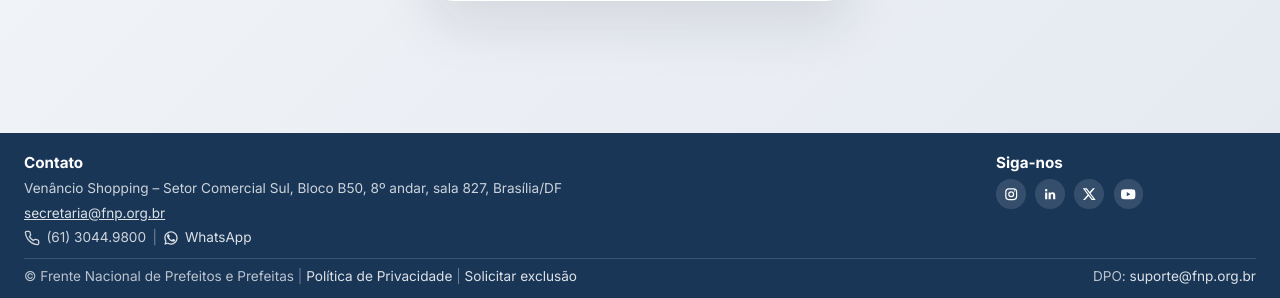
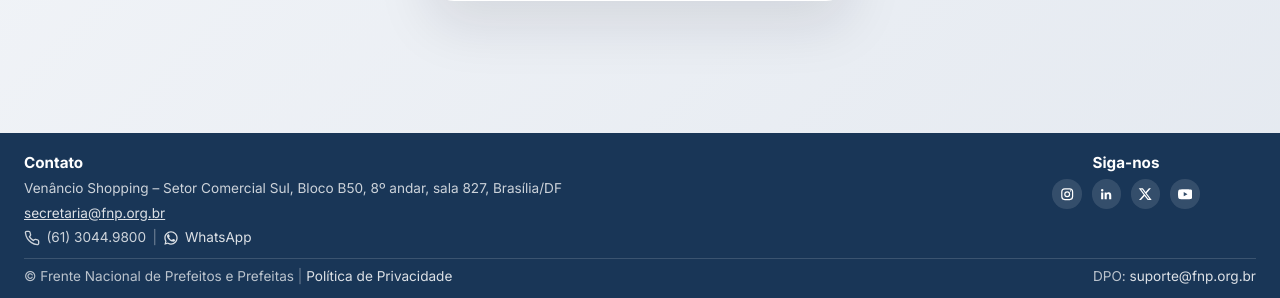
Before and after one commit to brunofnp/legislativo-fnp, a Django app: page /contas/email/ in a window 1280 px wide. Shown: the part 750-1048 px from the top of the page. Run offline with Django 4.2, Linux system fonts and the light colour scheme; the visitor is signed in with stand-in values (Sample User, id 1); data comes from the database, SQL or seed files in the repository; data that the repository does not hold is empty; parts of the project's set-up code (start-up, migrations or seed data) failed here and were passed over.

Commit message:
fix: remove Solicitar exclusao do rodape e centraliza Siga-nos
"Solicitar exclusao" ja existe na sidebar do perfil (Privacidade ->
Excluir conta) -- duplicado no rodape da home, a pedido do usuario.
"Siga-nos" e a fileira de icones de redes sociais ficavam so
alinhados a esquerda entre si (justify-items:start), sem centralizar
um em relacao ao outro -- trocado pra justify-items:center.

check/78 testes/ruff limpos; 39 checagens de scroll horizontal sem
regressao; confirmado que "Excluir conta" continua acessivel pela
sidebar.

```diff
--- a/static/css/style.css
+++ b/static/css/style.css
@@ -1821,7 +1821,10 @@ body {
 
 .footer-col-social {
   align-content: start;
-  justify-items: start;
+  /* Título "Siga-nos" e a fileira de ícones centralizados um em relação
+     ao outro dentro da coluna -- antes os dois só ficavam alinhados à
+     esquerda (achado via captura de tela real, 2026-08-14). */
+  justify-items: center;
 }
 
 .footer-heading {
--- a/templates/_footer.html
+++ b/templates/_footer.html
@@ -46,10 +46,6 @@
         © Frente Nacional de Prefeitos e Prefeitas
         <span class="footer-sep">|</span>
         <a href="{% url 'legislativo:politica_privacidade' %}">Política de Privacidade</a>
-        {% if user.is_authenticated %}
-          <span class="footer-sep">|</span>
-          <a href="{% url 'legislativo:solicitar_exclusao' %}">Solicitar exclusão</a>
-        {% endif %}
       </p>
       <p class="footer-copy footer-dpo">DPO: <a href="mailto:suporte@fnp.org.br">suporte@fnp.org.br</a></p>
     </div>
```
